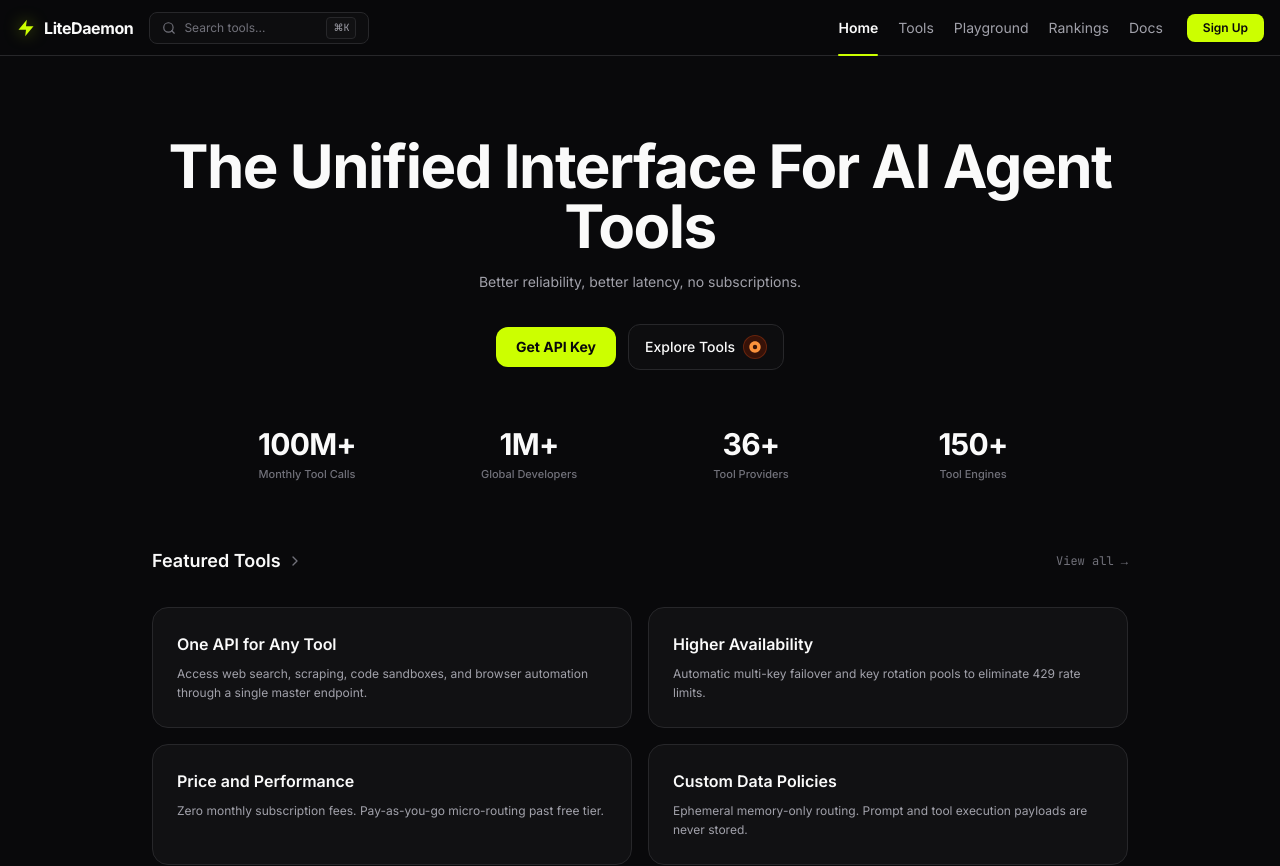
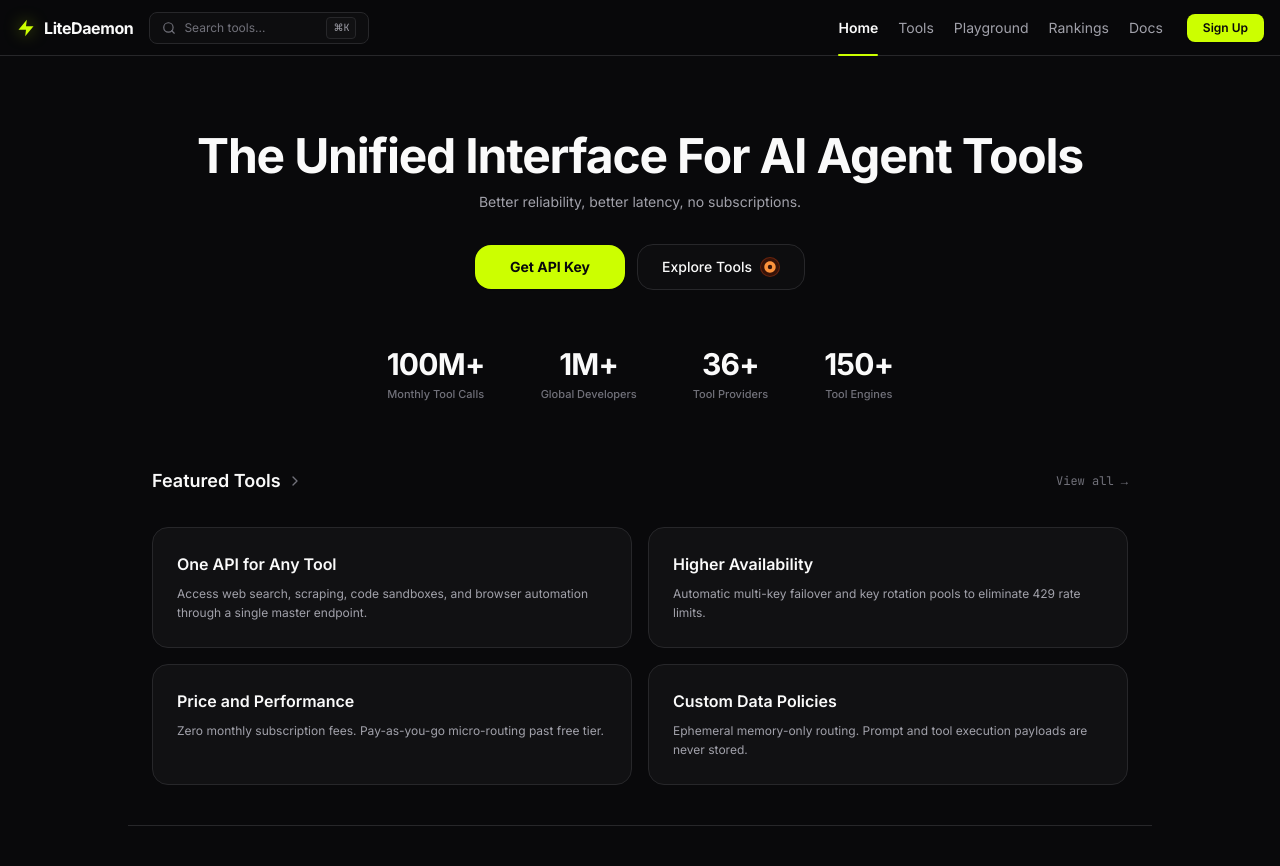
Before and after one commit to ALLFrontier-Labs/mvp, a React (Vite) app in the folder apps/dashboard/: page / in a window 1280 px wide. Shown: the top 866 px of the page. Built offline with nearby package versions, Linux system fonts and the light colour scheme.

Commit message:
fix: single line hero title, symmetrical CTA buttons, and compact stats row spacing

```diff
--- a/apps/dashboard/src/pages/Landing.tsx
+++ b/apps/dashboard/src/pages/Landing.tsx
@@ -164,8 +164,8 @@
     <div className="min-h-screen font-sans transition-colors duration-200" style={{ backgroundColor: 'var(--bg)', color: 'var(--text-primary)' }}>
 
       {/* ── HERO SECTION ─────────────────────────────────────────── */}
-      <section className="pt-20 pb-8 px-6 max-w-5xl mx-auto text-center space-y-4">
-        <h1 className="max-w-5xl mx-auto text-3xl sm:text-5xl lg:text-6xl font-extrabold tracking-tight text-center leading-tight" style={{ color: 'var(--text-primary)' }}>
+      <section className="pt-20 pb-8 px-6 max-w-6xl mx-auto text-center space-y-4">
+        <h1 className="max-w-6xl mx-auto text-2xl sm:text-4xl lg:text-[48px] font-extrabold tracking-tight text-center leading-tight sm:whitespace-nowrap" style={{ color: 'var(--text-primary)' }}>
           The Unified Interface For AI Agent Tools
         </h1>
         <p className="text-xs sm:text-sm max-w-xl mx-auto font-sans" style={{ color: 'var(--text-secondary)' }}>
@@ -175,19 +175,19 @@
         <div className="flex items-center justify-center gap-3 pt-4 text-sm font-sans">
           <Link
             to="/auth"
-            className="font-extrabold px-5 py-2.5 rounded-xl text-sm transition-all shadow-sm"
+            className="font-extrabold px-6 py-3 rounded-2xl text-sm transition-all shadow-sm flex items-center justify-center min-w-[150px]"
             style={{ backgroundColor: 'var(--accent)', color: '#09090b' }}
           >
             Get API Key
           </Link>
           <Link
             to="/providers"
-            className="border px-4 py-2.5 rounded-xl text-sm transition-all duration-200 flex items-center gap-2 font-medium group cursor-pointer"
+            className="border px-6 py-3 rounded-2xl text-sm transition-all duration-200 flex items-center justify-center gap-2 font-medium group cursor-pointer min-w-[150px]"
             style={{ backgroundColor: 'var(--bg-secondary)', borderColor: 'var(--border)', color: 'var(--text-primary)' }}
           >
             <span>Explore Tools</span>
             <span
-              className={`w-6 h-6 rounded-full border flex items-center justify-center transition-all duration-300 transform ${
+              className={`w-5 h-5 rounded-full border flex items-center justify-center transition-all duration-300 transform ${
                 currentTool.color
               } ${
                 isAnimating ? 'opacity-0 scale-75' : 'opacity-100 scale-100'
@@ -201,8 +201,8 @@
       </section>
 
       {/* ── 2. COMPACT STATS ROW ────────────────────────────────────────── */}
-      <section className="py-6 max-w-4xl mx-auto px-4">
-        <div className="grid grid-cols-2 md:grid-cols-4 gap-6 text-center">
+      <section className="py-6 max-w-2xl mx-auto px-4">
+        <div className="flex flex-wrap items-center justify-center gap-8 md:gap-14 text-center">
           <div className="space-y-1">
             <div className="text-2xl sm:text-3xl font-extrabold font-sans tracking-tight" style={{ color: 'var(--text-primary)' }}>
               100M+
```
